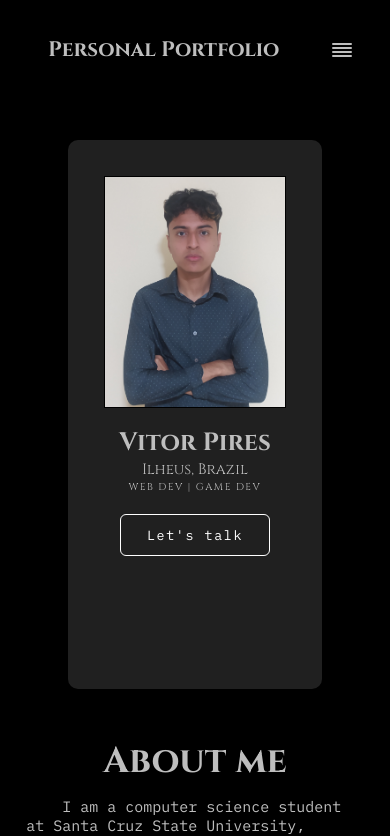
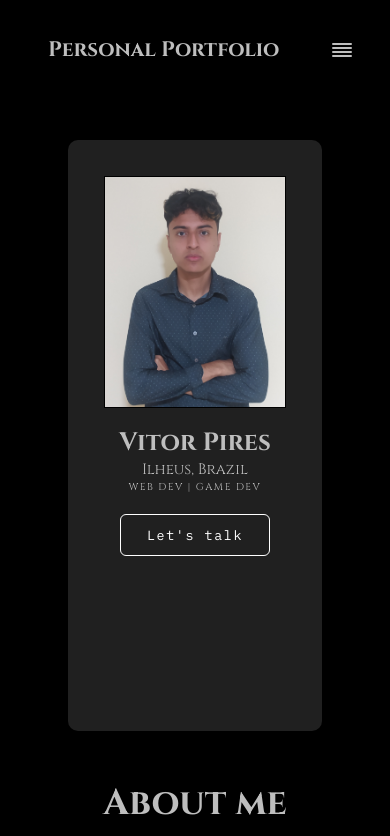
Before and after one commit to v1tor2003/portfolio, a React (Create React App) app: page /about in a window 390 px wide. Shown: the top 836 px of the page. Built offline with nearby package versions, Linux system fonts and the light colour scheme.

Commit message:
version 1.7

```diff
--- a/src/components/About/About.module.scss
+++ b/src/components/About/About.module.scss
@@ -18,7 +18,7 @@
 
     .pic {
       width: 30vh;
-      height: 65vh;
+      height: 70vh;
     }
 
     .text{
@@ -38,7 +38,7 @@
   color: $light;
   font-family: $Cinzel;
   width: 30vh;
-  height: 65vh;
+  height: 70vh;
   background-color:rgba($light, 0.17);
   padding: 3rem;
   border-radius: 10px;
--- a/src/components/About/Profile.tsx
+++ b/src/components/About/Profile.tsx
@@ -1,8 +1,7 @@
 import React from 'react'
 import { Link } from 'react-router-dom'
+import styles from './About.module.scss'
 import ProfilePhoto from '../../images/profile.jpg'
-import styles from './About.module.scss'
-
 export const Profile: React.FC<{}> = () => {
   const btnText: string= `Let's talk`
 
```
